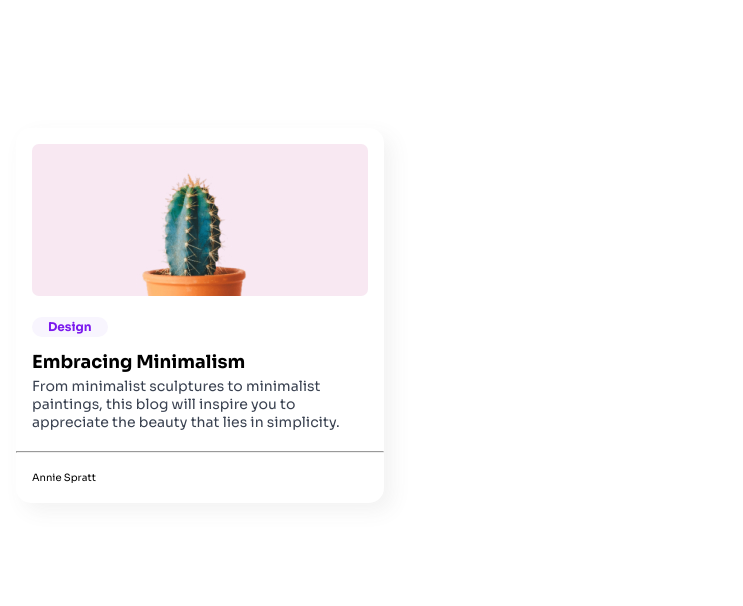
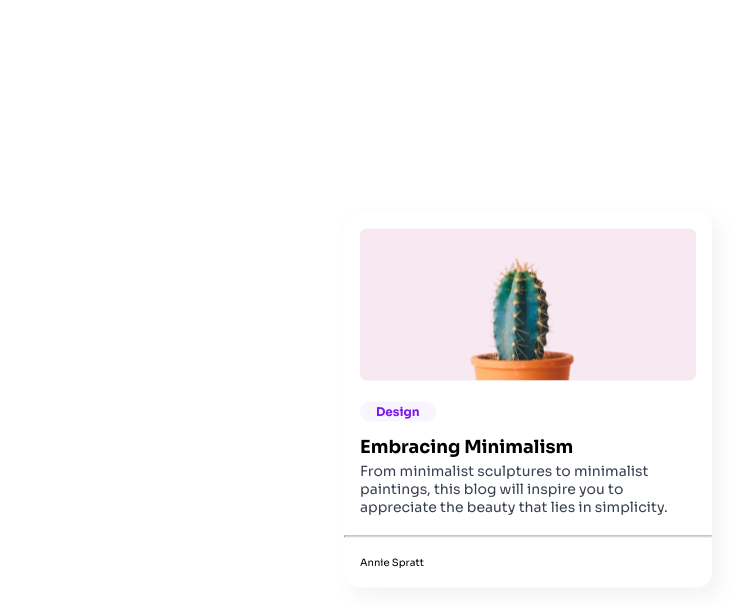
Before and after one commit to Abduliin/Minimal-Blog-Card, a plain HTML site: page index.html in a window 1280 px wide. Shown: the whole page, without its empty margins (112-855 px from the left). Drawn offline with Linux system fonts and the light colour scheme.

Commit message:
Versión final

```diff
--- a/styles.css
+++ b/styles.css
@@ -10,8 +10,11 @@
     width: 368px;
     padding: 16px 16px 20px 16px;
     border-radius: 15px;
-    margin-top: 10%;
-    margin-left: 10%;
+
+    position: absolute;
+    top: 50%;
+    left: 50%;
+    transform: translate(-50%, -50%);
 }
 
 img {
```
Also changed, not shown: Preview.png (added).
